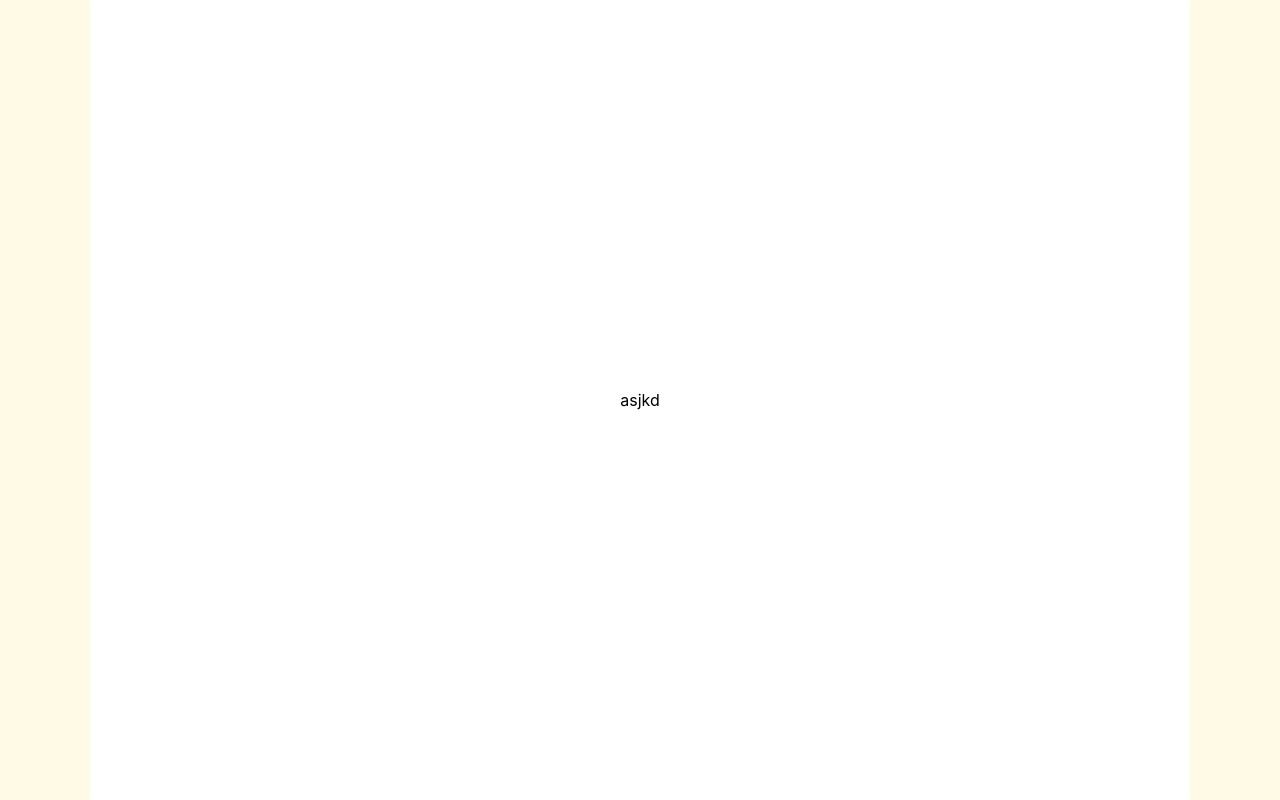
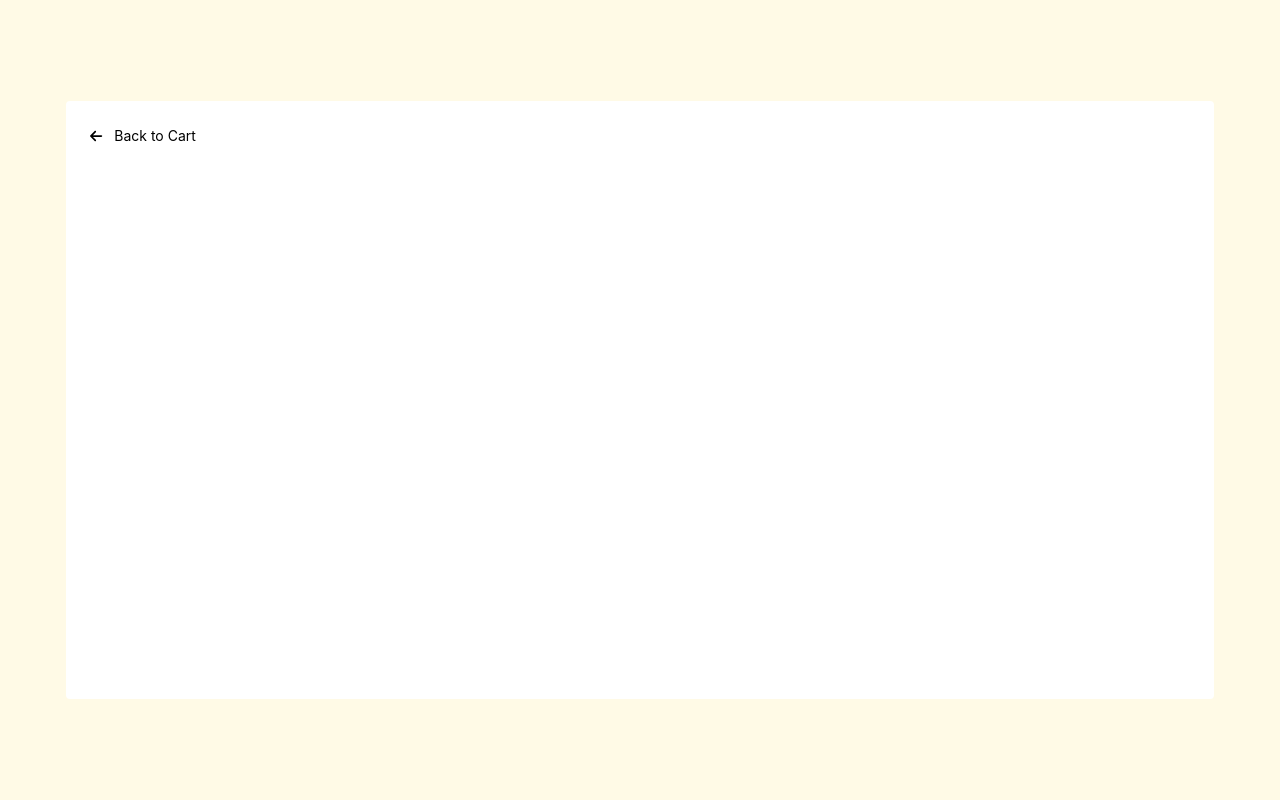
Before and after one commit to imantoafiif/jakmall-app, a Vue app: page / in a window 1280 px wide. Built offline with nearby package versions, Linux system fonts and the light colour scheme.

Commit message:
dev first page

```diff
--- a/package.json
+++ b/package.json
@@ -9,6 +9,9 @@
     "preview": "vite preview"
   },
   "dependencies": {
+    "@fortawesome/fontawesome-svg-core": "^6.5.1",
+    "@fortawesome/free-solid-svg-icons": "^6.5.1",
+    "@fortawesome/vue-fontawesome": "^3.0.6",
     "pinia": "^2.1.7",
     "vue": "^3.4.19"
   },
--- a/src/App.vue
+++ b/src/App.vue
@@ -3,13 +3,13 @@
 </script>
 
 <template>
-    <div class="container">
+    <div class="app-container">
         <mainDisplay></mainDisplay>
     </div>
 </template>
 
 <style lang="stylus" scoped>
-    .container
+    .app-container
         height 100vh
         display flex
         align-items center
--- a/src/components/main-display.vue
+++ b/src/components/main-display.vue
@@ -2,7 +2,10 @@
 
 <template>
     <div class="container">
-        <p>asjkd</p>
+        <a>
+            <font-awesome-icon icon="arrow-left" />
+            Back to Cart
+        </a>
     </div>
 </template>
 
@@ -12,4 +15,11 @@
         height 550px
         background white
         border-radius 4px
+        padding 24px
+
+        > a
+            display flex
+            flex-direction row
+            gap 12px
+            align-items center
 </style>
--- a/src/main.js
+++ b/src/main.js
@@ -2,9 +2,15 @@ import { createApp } from 'vue'
 import './style.css'
 import App from './App.vue'
 import { createPinia } from 'pinia'
+import { FontAwesomeIcon } from '@fortawesome/vue-fontawesome'
+import { library } from '@fortawesome/fontawesome-svg-core';
+import { faArrowLeft } from '@fortawesome/free-solid-svg-icons';
+
+library.add(faArrowLeft);
 
 const app = createApp(App)
 const pinia = createPinia()
 
 app.use(pinia)
+app.component('font-awesome-icon', FontAwesomeIcon)
 app.mount("#app")
--- a/src/style.css
+++ b/src/style.css
@@ -2,6 +2,7 @@
   font-family: Inter, system-ui, Avenir, Helvetica, Arial, sans-serif;
   line-height: 1.5;
   font-weight: 400;
+  font-size: 14px;
 
   background-color: #FFFAE6;
 
```
Also changed, not shown: 1 other file (tests, documents, lock files or other folders).
